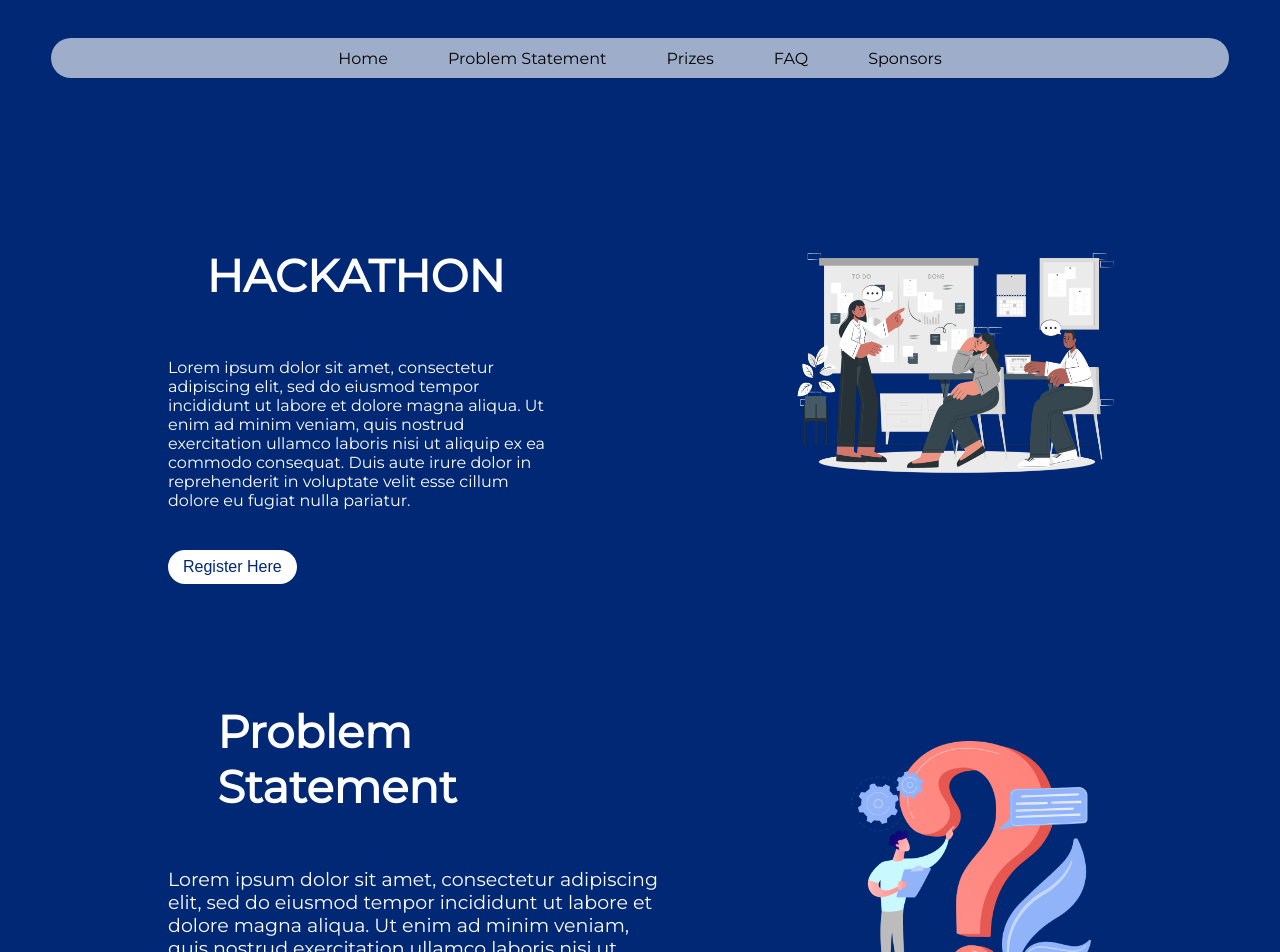
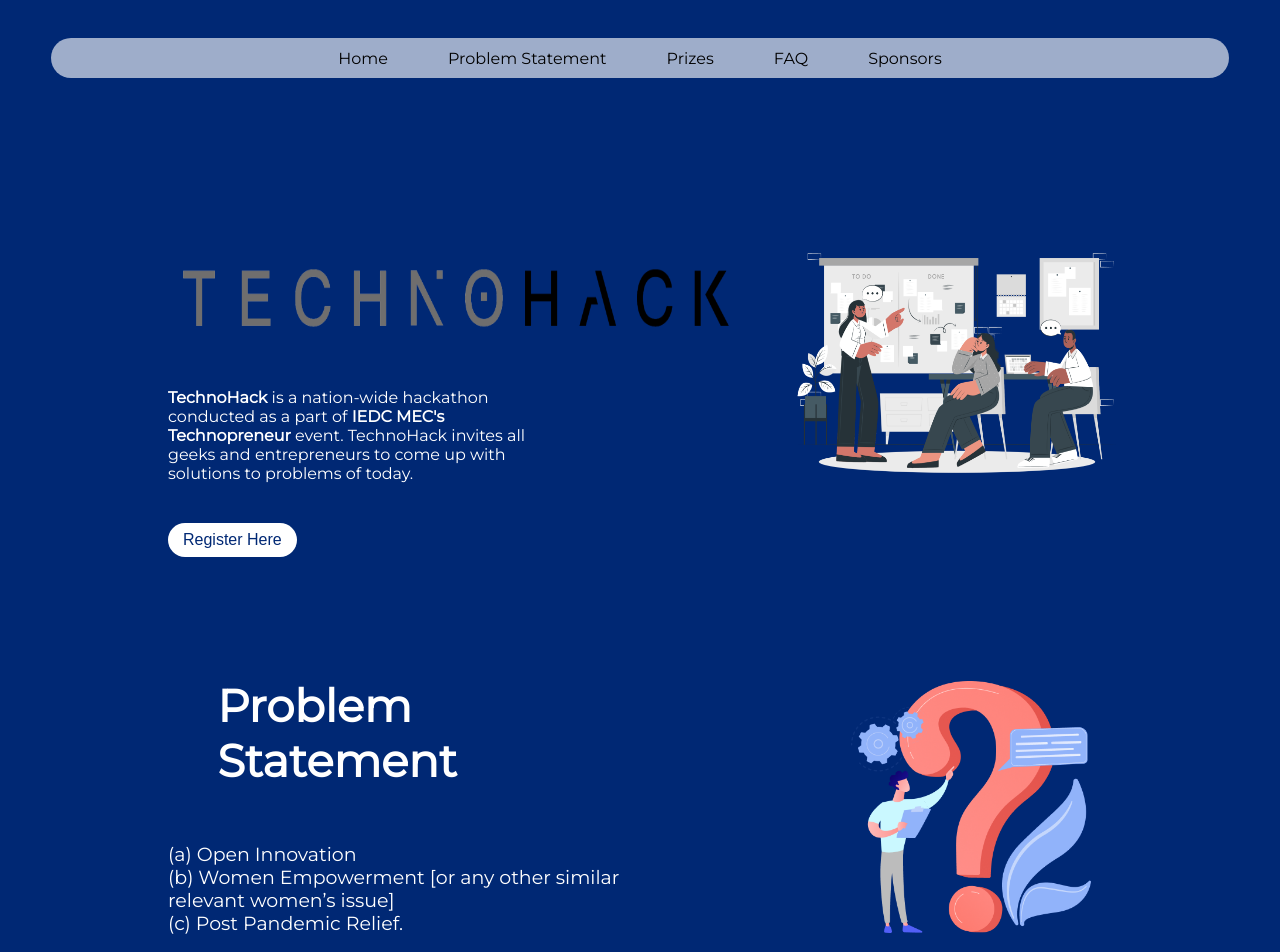
Before and after one commit to rindishkrishna/technopreneur, a React (Create React App) app: page /hackathon in a window 1280 px wide. Shown: the top 952 px of the page. Built offline with nearby package versions, Linux system fonts and the light colour scheme.

Commit message:
TechnoHack logo added

```diff
--- a/src/Components/HackathonPage/ProblemStatement/ProblemStatement.js
+++ b/src/Components/HackathonPage/ProblemStatement/ProblemStatement.js
@@ -9,12 +9,11 @@
         <h3 className="headings">Problem Statement</h3>
         <div className="problem-content-div">
           <p className="problem-text">
-            Lorem ipsum dolor sit amet, consectetur adipiscing elit, sed do
-            eiusmod tempor incididunt ut labore et dolore magna aliqua. Ut enim
-            ad minim veniam, quis nostrud exercitation ullamco laboris nisi ut
-            aliquip ex ea commodo consequat. Duis aute irure dolor in
-            reprehenderit in voluptate velit esse cillum dolore eu fugiat nulla
-            pariatur.
+          (a) Open Innovation
+          <br />
+          (b) Women Empowerment [or any other similar relevant women’s issue]
+          <br />
+          (c) Post Pandemic Relief.
           </p>
         </div>
       </div>
--- a/src/Components/HackathonPage/TopSection/TopSection.css
+++ b/src/Components/HackathonPage/TopSection/TopSection.css
@@ -42,6 +42,11 @@
         height: 400px;
     }
 
+    .hacklogo {
+        width: 150%;
+        height: 100px;
+    }
+
     @media (max-width: 600px) {
         .top-text {
             font-size: 18px;
@@ -53,9 +58,8 @@
             display: none
         }
         .img-div {
-            display:  none !important;
+            display: none !important;
         }
-
     }
 
     @media (max-width: 740px) {
@@ -80,11 +84,14 @@
 
     @media screen and (min-width: 860px) and (max-width: 1100px) {
         .top-img {
-            width: 130%;
+            width: 120%;
             padding-left: 150px;
         }
         .container {
             width: 83%;
+        }
+        .hacklogo {
+            max-width: 130%;
         }
     }
 
@@ -96,12 +103,14 @@
             padding-left: 20px;
         }
         .top-img {
-            width: 140%;
+            width: 100%;
             padding-right: 10px;
             padding-left: 40px;
         }
+        .hacklogo {
+            max-width: 100%;
+        }
     }
-
     /* @media screen and (min-width: 1100px) {
         .btn {
             margin-left: 40px;
--- a/src/Components/HackathonPage/TopSection/TopSection.jsx
+++ b/src/Components/HackathonPage/TopSection/TopSection.jsx
@@ -1,20 +1,21 @@
 import React from 'react';
 import organiserImg from '../../../Assets/Organizing projects-cuate 1.png';
+import logo from '../../../Assets/technohacklogo.png';
 import './TopSection.css';
 
 const TopSection = () => {
   return (
     <div className="row container" id="home">
       <div className="col m8">
-        <h3 className="headings top-heading">HACKATHON</h3>
+        <h3 className="top-heading">
+          <img src={ logo } className="hacklogo" />
+        </h3>
         <div className="content-div">
           <p className="text">
-            Lorem ipsum dolor sit amet, consectetur adipiscing elit, sed do
-            eiusmod tempor incididunt ut labore et dolore magna aliqua. Ut enim
-            ad minim veniam, quis nostrud exercitation ullamco laboris nisi ut
-            aliquip ex ea commodo consequat. Duis aute irure dolor in
-            reprehenderit in voluptate velit esse cillum dolore eu fugiat nulla
-            pariatur.
+            <strong> TechnoHack </strong> is a nation-wide hackathon conducted
+            as a part of <strong> IEDC MEC's Technopreneur </strong> event.
+            TechnoHack invites all geeks and entrepreneurs to come up with
+            solutions to problems of today.
           </p>
           <div>
             <button className="btn">Register Here</button>
```
Also changed, not shown: src/Assets/technohacklogo.png (added).
